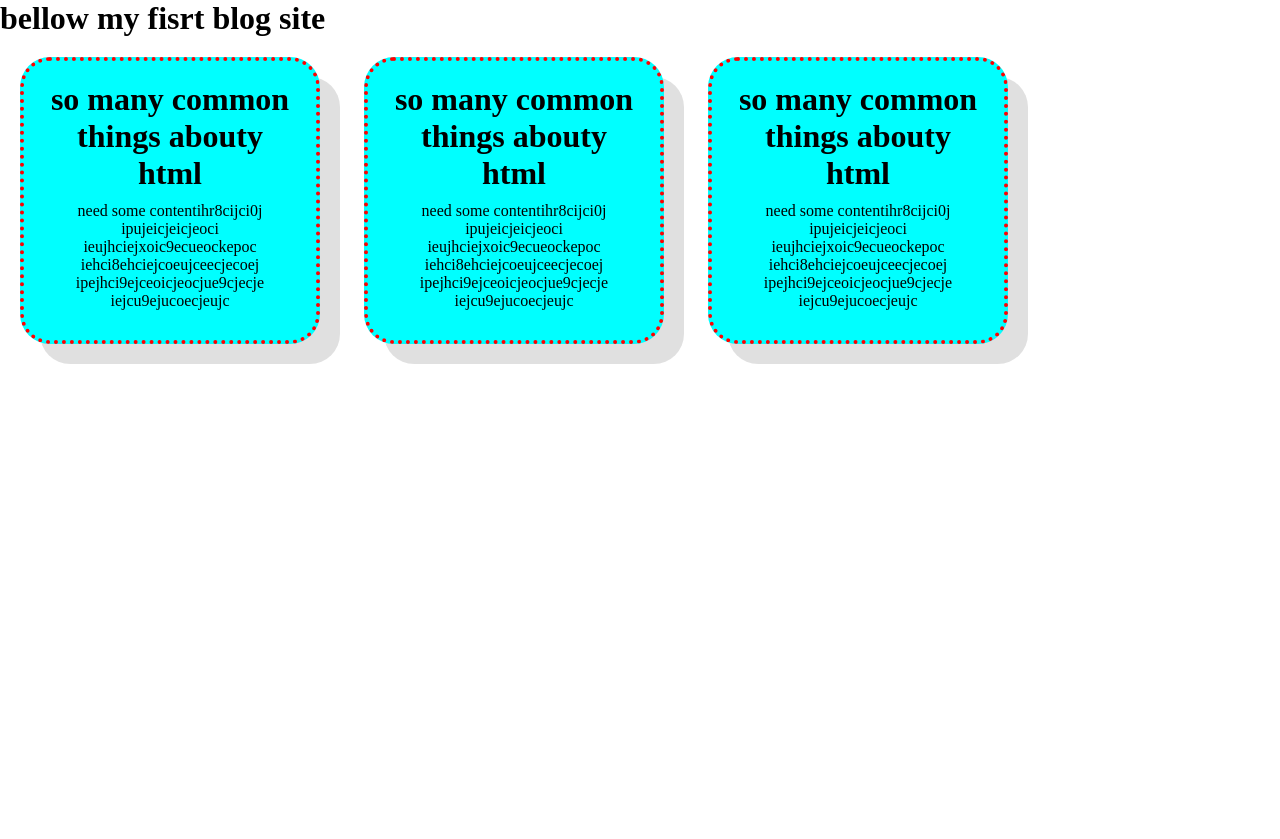
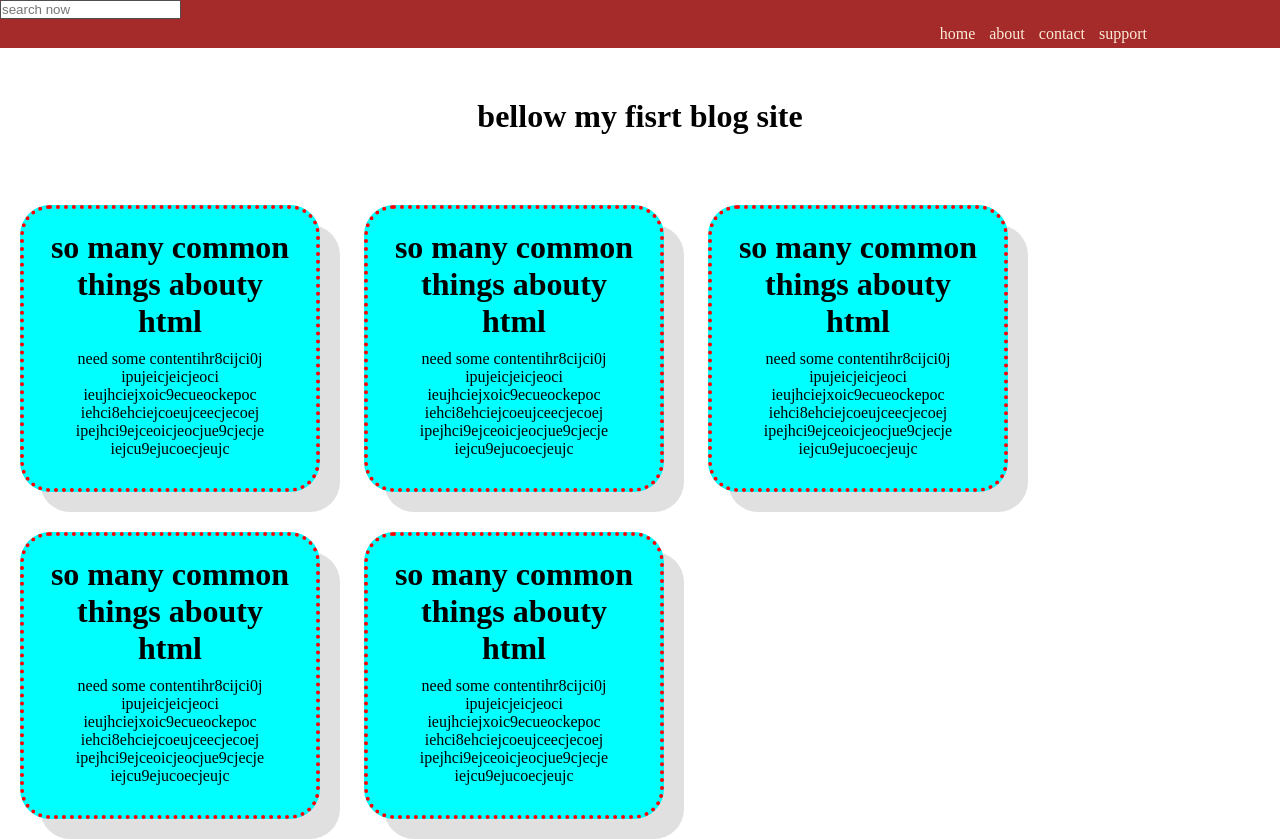
Before and after one commit to nayem-09/github-repo, a plain HTML site: page index.html in a window 1280 px wide. Before the commit the page ends 800 px from the top, so only its background shows below. Drawn offline with Linux system fonts and the light colour scheme.

Commit message:
added new version

```diff
--- a/index.html
+++ b/index.html
@@ -7,7 +7,23 @@
   <link rel="stylesheet" href="style.css">
 </head>
 <body>
-    <h1> bellow my fisrt blog site</h1>
+  <header>
+    <div class="head">
+       <div class="search">
+          <input type="search" name="searchfrm" id="" placeholder="search now">
+       </div>
+       <div class="menu">
+        <ul>
+          <li>home</li>
+          <li>about</li>
+          <li>contact</li>
+          <li>support</li>
+
+        </ul>
+       </div>
+    </div>
+  </header>
+    <h1 class="mainh"> bellow my fisrt blog site</h1>
 
     <div class="content">
 
@@ -24,6 +40,17 @@
       <h1> so many common things abouty html</h1>
       <p>need some contentihr8cijci0j ipujeicjeicjeoci ieujhciejxoic9ecueockepoc iehci8ehciejcoeujceecjecoej ipejhci9ejceoicjeocjue9cjecje  iejcu9ejucoecjeujc </p>
     </div>
+    <div class="content">
+
+      <h1> so many common things abouty html</h1>
+      <p>need some contentihr8cijci0j ipujeicjeicjeoci ieujhciejxoic9ecueockepoc iehci8ehciejcoeujceecjecoej ipejhci9ejceoicjeocjue9cjecje  iejcu9ejucoecjeujc </p>
+    </div>
+    <div class="content">
+
+      <h1> so many common things abouty html</h1>
+      <p>need some contentihr8cijci0j ipujeicjeicjeoci ieujhciejxoic9ecueockepoc iehci8ehciejcoeujceecjecoej ipejhci9ejceoicjeocjue9cjecje  iejcu9ejucoecjeujc </p>
+    </div>
+
 
 </body>
 </html>
--- a/style.css
+++ b/style.css
@@ -15,7 +15,40 @@
   display: inline-block;
   align: center;
   border: 4px dotted red;
+  box
 }
 p{
   padding: 10px;
 }
+.head{
+  background-color: brown;
+  height: 1oo0px;
+}
+.menu{
+  text-align: right;
+  position: relative;
+  margin-top: 15px important;
+
+
+}
+ul{
+  margin-right: 10%;
+  margin-top: 1px;
+}
+li{
+  display: inline-block;
+  color: antiquewhite;
+  font-weight: 200;
+  margin: 5px;
+  margin-top: ;
+}
+.search[input]{
+padding: 5px;
+
+}
+.mainh{
+  text-align: center;
+
+ padding: 50px;
+
+}
```
